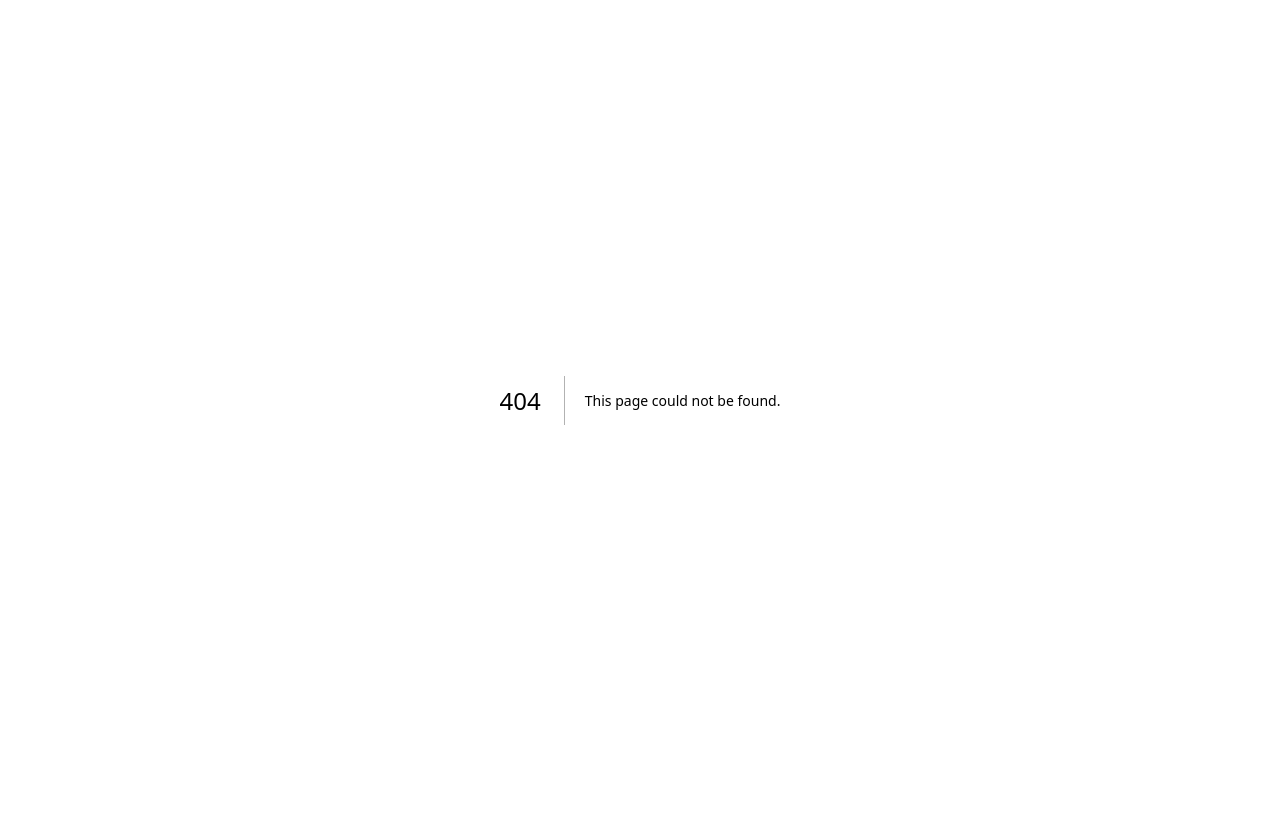
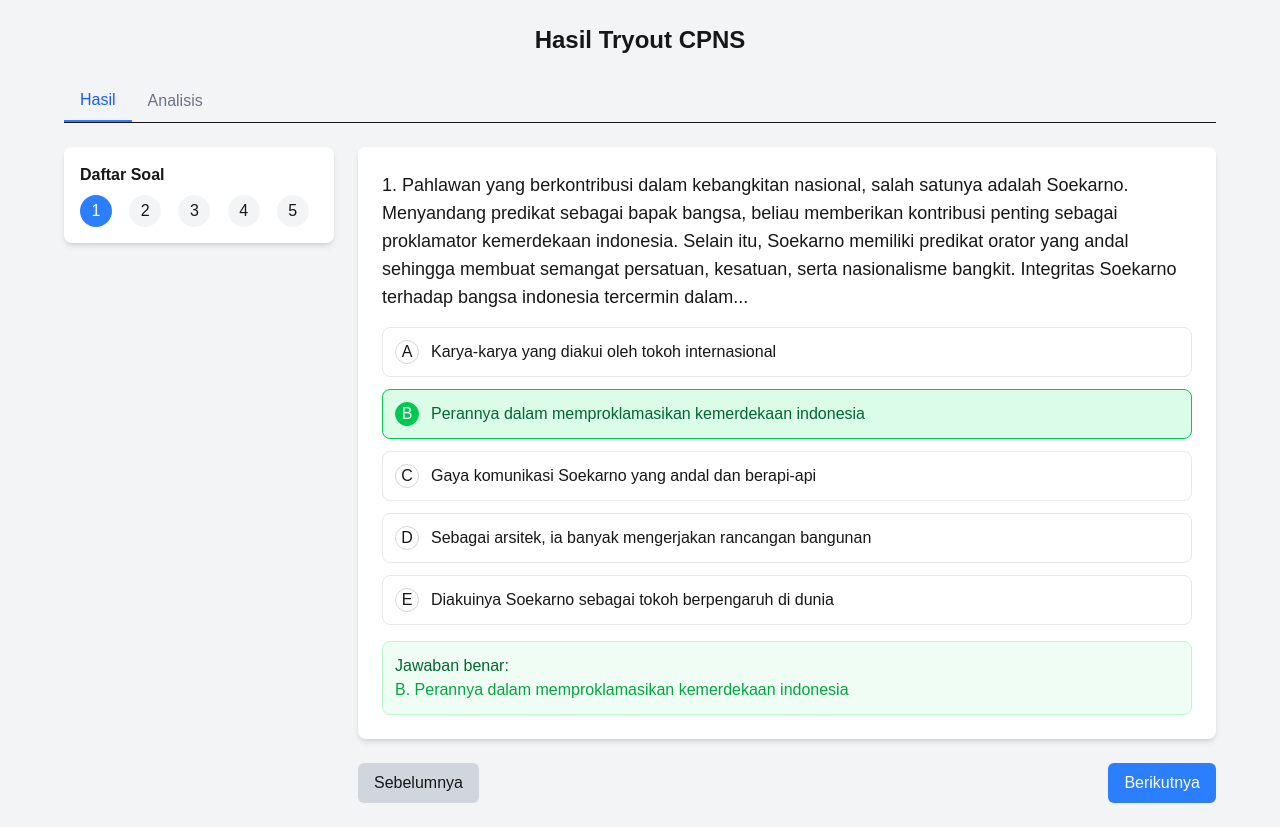
Before and after one commit to Zulhaditya/tryout-cpns, a Next.js app: page /quiz/hasil in a window 1280 px wide. Before the commit this address had no page. Before the commit the page ends 800 px from the top, so only its background shows below. Built offline with nearby package versions, Linux system fonts and the light colour scheme.

Commit message:
UPDATE : fix result page and add analysis section

```diff
--- /dev/null
+++ b/app/quiz/hasil/page.tsx
@@ -0,0 +1,186 @@
+"use client";
+
+import { useState } from "react";
+import { questions } from "../../../data/questions";
+
+type TabType = 'hasil' | 'analisis';
+
+export default function ResultPage() {
+  const [activeTab, setActiveTab] = useState<TabType>('hasil');
+  const [currentQuestionIndex, setCurrentQuestionIndex] = useState(0);
+  const userAnswers = JSON.parse(localStorage.getItem('quizAnswers') || '{}');
+  const currentQuestion = questions[currentQuestionIndex];
+
+  // Hitung skor
+  const score = questions.filter(q => userAnswers[q.id] === q.answer).length;
+  const totalQuestions = questions.length;
+  const percentage = (score / totalQuestions) * 100;
+
+  // Fungsi untuk menentukan style jawaban
+  const getAnswerStyle = (optionIndex: number) => {
+    const optionLetter = String.fromCharCode(65 + optionIndex);
+    const isUserAnswer = userAnswers[currentQuestion.id] === optionLetter;
+    const isCorrectAnswer = currentQuestion.answer === optionLetter;
+
+    if (isCorrectAnswer) {
+      return "bg-green-100 border-green-500 text-green-800";
+    } else if (isUserAnswer && !isCorrectAnswer) {
+      return "bg-red-100 border-red-500 text-red-800";
+    }
+    return "border-gray-200";
+  };
+
+  const navigateToQuestion = (index: number) => {
+    setCurrentQuestionIndex(index);
+  };
+
+  return (
+    <div className="min-h-screen bg-gray-100 p-6">
+      <div className="max-w-6xl mx-auto">
+        <h1 className="text-2xl font-bold text-center mb-6">Hasil Tryout CPNS</h1>
+
+        {/* Tab Navigation */}
+        <div className="flex border-b mb-6">
+          <button
+            onClick={() => setActiveTab('hasil')}
+            className={`px-4 py-2 font-medium ${activeTab === 'hasil' ? 'border-b-2 border-blue-500 text-blue-600' : 'text-gray-500'}`}
+          >
+            Hasil
+          </button>
+          <button
+            onClick={() => setActiveTab('analisis')}
+            className={`px-4 py-2 font-medium ${activeTab === 'analisis' ? 'border-b-2 border-blue-500 text-blue-600' : 'text-gray-500'}`}
+          >
+            Analisis
+          </button>
+        </div>
+
+        {activeTab === 'hasil' ? (
+          <div className="grid grid-cols-1 md:grid-cols-4 gap-6">
+            {/* Daftar Soal */}
+            <div className="md:col-span-1 space-y-4">
+              <div className="bg-white p-4 rounded-lg shadow-md">
+                <h3 className="font-semibold mb-2">Daftar Soal</h3>
+                <div className="grid grid-cols-5 gap-2">
+                  {questions.map((q, index) => {
+                    const isCorrect = userAnswers[q.id] === q.answer;
+                    return (
+                      <button
+                        key={q.id}
+                        onClick={() => navigateToQuestion(index)}
+                        className={`w-8 h-8 rounded-full flex items-center justify-center ${currentQuestionIndex === index
+                          ? 'bg-blue-500 text-white'
+                          : isCorrect
+                            ? 'bg-green-100 text-green-800'
+                            : userAnswers[q.id]
+                              ? 'bg-red-100 text-red-800'
+                              : 'bg-gray-100'
+                          }`}
+                      >
+                        {index + 1}
+                      </button>
+                    );
+                  })}
+                </div>
+              </div>
+            </div>
+
+            {/* Konten Utama */}
+            <div className="md:col-span-3">
+              <div className="bg-white p-6 rounded-lg shadow-md mb-6">
+                <h2 className="text-lg mb-4">
+                  {currentQuestionIndex + 1}. {currentQuestion.question}
+                </h2>
+
+                <div className="space-y-3">
+                  {currentQuestion.options.map((option, index) => {
+                    const optionLetter = String.fromCharCode(65 + index);
+                    return (
+                      <div
+                        key={index}
+                        className={`p-3 border rounded-lg ${getAnswerStyle(index)}`}
+                      >
+                        <div className="flex items-center">
+                          <div className={`flex-shrink-0 h-6 w-6 rounded-full border flex items-center justify-center mr-3 ${currentQuestion.answer === optionLetter
+                            ? 'bg-green-500 text-white border-green-500'
+                            : userAnswers[currentQuestion.id] === optionLetter
+                              ? 'bg-red-500 text-white border-red-500'
+                              : 'border-gray-300'
+                            }`}>
+                            {optionLetter}
+                          </div>
+                          <span>{option}</span>
+                        </div>
+                      </div>
+                    );
+                  })}
+                </div>
+
+                {userAnswers[currentQuestion.id] !== currentQuestion.answer && (
+                  <div className="mt-4 p-3 bg-green-50 border border-green-200 rounded-lg">
+                    <p className="font-medium text-green-800">Jawaban benar:</p>
+                    <p className="text-green-600">
+                      {currentQuestion.answer}. {currentQuestion.options[currentQuestion.answer.charCodeAt(0) - 65]}
+                    </p>
+                  </div>
+                )}
+              </div>
+
+              <div className="flex justify-between mt-4">
+                <button
+                  onClick={() => setCurrentQuestionIndex(prev => Math.max(prev - 1, 0))}
+                  disabled={currentQuestionIndex === 0}
+                  className={`px-4 py-2 rounded-md ${currentQuestionIndex === 0 ? 'bg-gray-300 cursor-not-allowed' : 'bg-blue-500 hover:bg-blue-600 text-white'}`}
+                >
+                  Sebelumnya
+                </button>
+                <button
+                  onClick={() => setCurrentQuestionIndex(prev => Math.min(prev + 1, questions.length - 1))}
+                  disabled={currentQuestionIndex === questions.length - 1}
+                  className={`px-4 py-2 rounded-md ${currentQuestionIndex === questions.length - 1 ? 'bg-gray-300 cursor-not-allowed' : 'bg-blue-500 hover:bg-blue-600 text-white'}`}
+                >
+                  Berikutnya
+                </button>
+              </div>
+            </div>
+          </div>
+        ) : (
+          /* Tab Analisis */
+          <div className="bg-white p-6 rounded-lg shadow-md">
+            <h2 className="text-xl font-semibold mb-6">Analisis Hasil</h2>
+
+            {/* Ringkasan Skor */}
+            <div className="grid grid-cols-1 md:grid-cols-3 gap-6 mb-8">
+              <div className="bg-blue-50 p-4 rounded-lg">
+                <h3 className="font-medium text-blue-800">Skor Anda</h3>
+                <p className="text-3xl font-bold text-blue-600">
+                  {score}/{totalQuestions}
+                </p>
+                <p className="text-blue-500">{percentage.toFixed(1)}%</p>
+              </div>
+
+              <div className="bg-green-50 p-4 rounded-lg">
+                <h3 className="font-medium text-green-800">Jawaban Benar</h3>
+                <p className="text-3xl font-bold text-green-600">{score}</p>
+              </div>
+
+              <div className="bg-red-50 p-4 rounded-lg">
+                <h3 className="font-medium text-red-800">Jawaban Salah</h3>
+                <p className="text-3xl font-bold text-red-600">{totalQuestions - score}</p>
+              </div>
+            </div>
+
+            {/* Tempat untuk komponen analisis tambahan */}
+            <div className="border-t pt-6">
+              <h3 className="font-semibold mb-4">Analisis Kategori Soal</h3>
+              <div className="p-4 bg-gray-50 rounded-lg">
+                <p>Grafik dan analisis mendalam akan ditampilkan di sini</p>
+                {/* Tambahkan komponen analisis di sini */}
+              </div>
+            </div>
+          </div>
+        )}
+      </div>
+    </div>
+  );
+}
--- a/app/quiz/page.tsx
+++ b/app/quiz/page.tsx
@@ -36,7 +36,7 @@ export default function QuizPage() {
       // simpan jawaban ke localStorage sebelum navigasi
       localStorage.setItem("quizAnswers", JSON.stringify(userAnswers));
       localStorage.setItem("quizRagu", JSON.stringify(pertanyaanRagu));
-      router.push("/quiz/result");
+      router.push("/quiz/hasil");
     } else {
       setCurrentQuestionIndex((prev) => prev + 1);
     }
@@ -79,7 +79,7 @@ export default function QuizPage() {
             <Timer initialTime={300} onTimeUp={handleTimeUp} />
             <div className="bg-white p-4 rounded-lg shadow-md">
               <h3 className="font-semibold mb-2">Daftar Soal</h3>
-              <div className="grid grid-cols-5">
+              <div className="grid grid-cols-5 gap-2">
                 {questions.map((q, index) => {
                   const status = getQuestionStatus(q.id);
                   const bgColor = {
--- a/components/QuestionCard.tsx
+++ b/components/QuestionCard.tsx
@@ -21,7 +21,7 @@ export default function QuestionCard({
 
   return (
     <div className="bg-white p-6 rounded-lg shadow-md mb-6">
-      <h2 className="mb-4">{questionNumber}. {question}</h2>
+      <h2 className="text-lg mb-4">{questionNumber}. {question}</h2>
       {isRagu && (
         <div className="bg-yellow-100 text-yellow-800 p-2 rounded mb-4">
           Belum dijawab
@@ -31,7 +31,7 @@ export default function QuestionCard({
         {options.map((option, index) => (
           <div
             key={index}
-            className="flex items-center cursor-pointer rounded-lg hover:bg-gray-50"
+            className="flex items-center cursor-pointer border border-gray-300 p-3 rounded-lg hover:bg-gray-100"
             onClick={() => onAnswer(optionLabels[index])}
           >
             <div className={`flex items-center justify-center h-6 w-6 rounded-full mr-3
```
